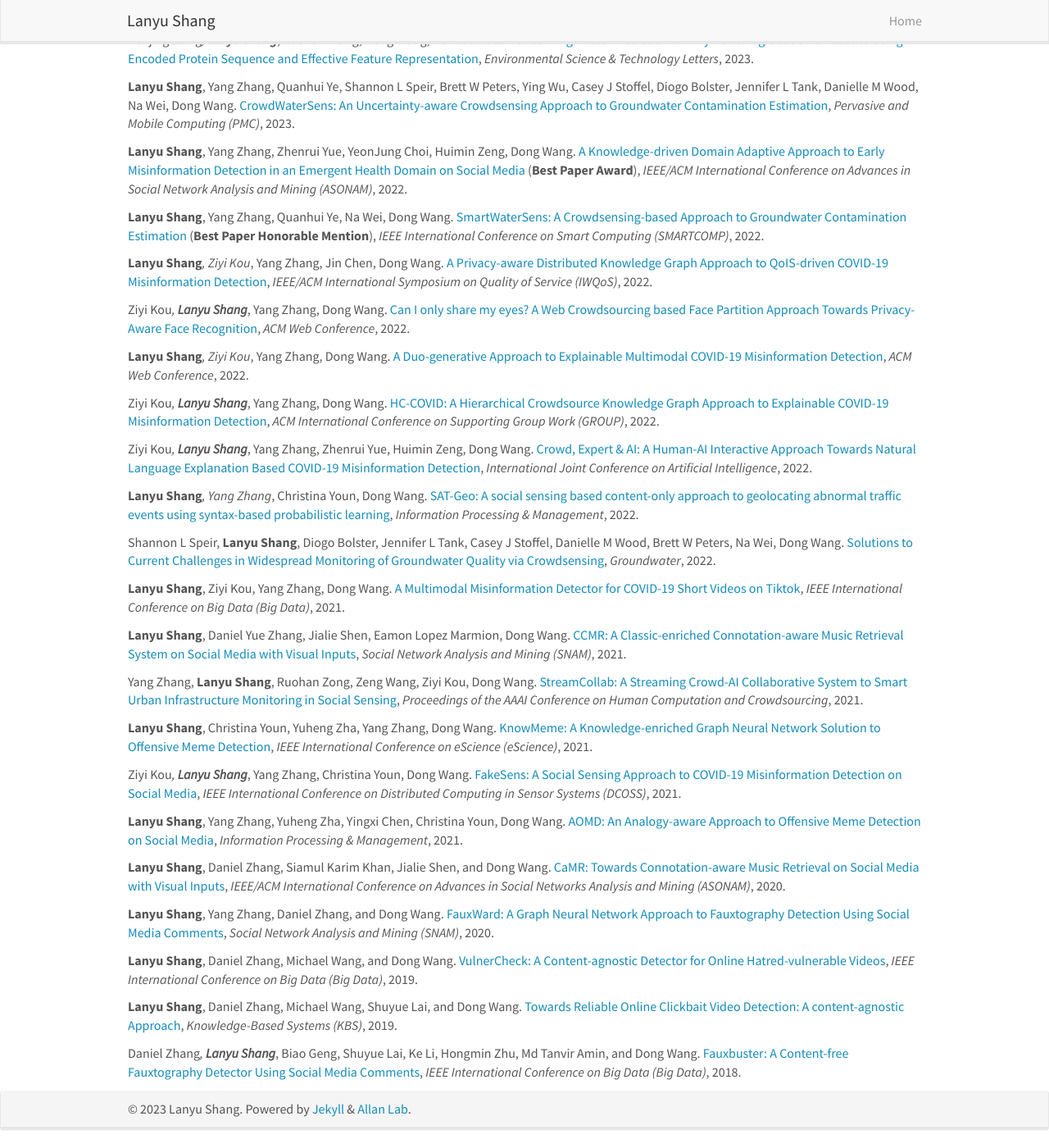
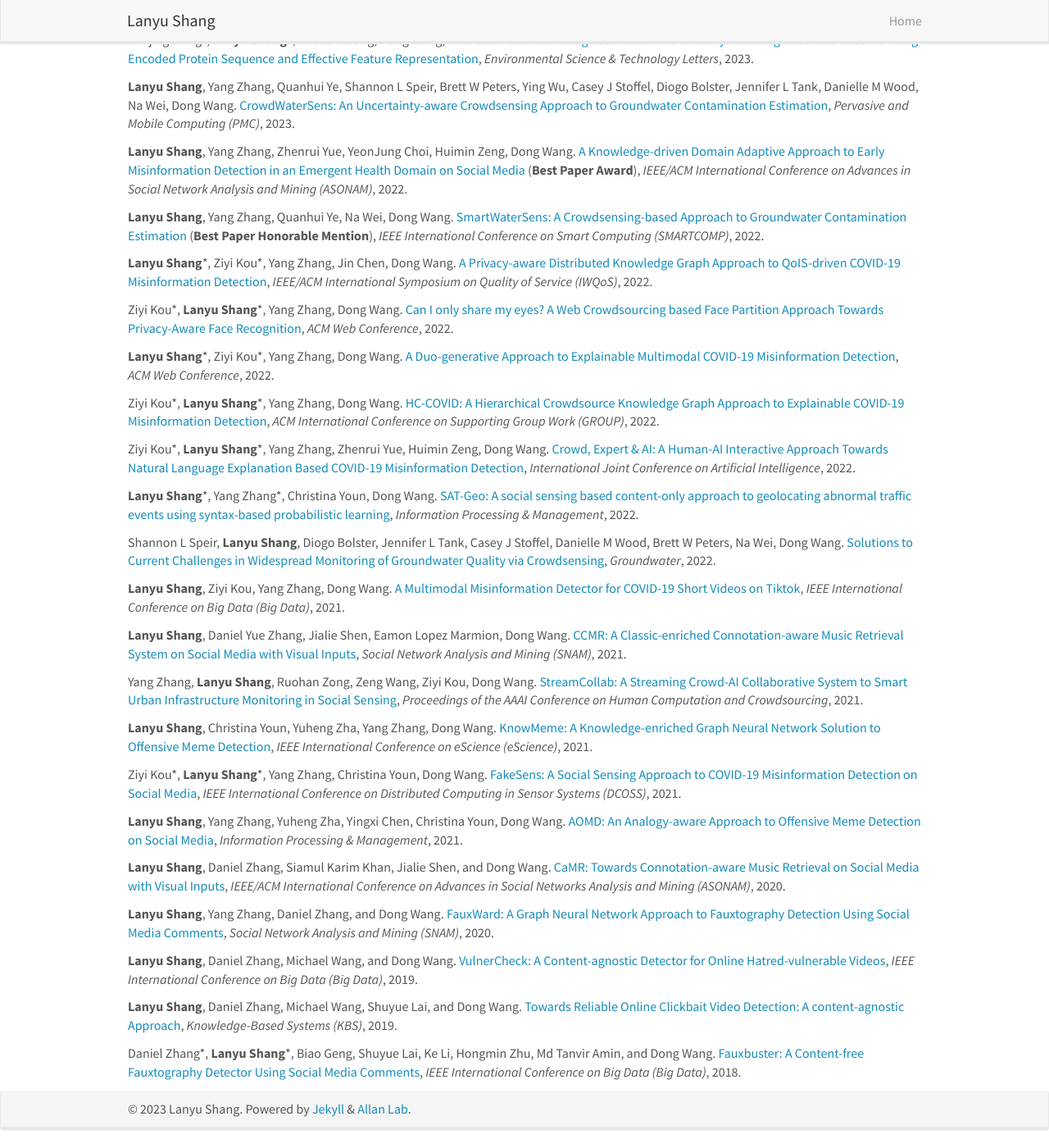
Before and after one commit to ShangLanyu/shanglanyu.github.io, a Jekyll site: the page built from _pages/home.md, in a window 1280 px wide and 1400 px high, scrolled down 806 px. Shown: the whole window at 82% size. Built offline with Jekyll 4.4.1, drawn with Linux system fonts in a browser that asks for light colours; nearby versions of some CDN libraries.

```diff
--- a/_pages/home.md
+++ b/_pages/home.md
@@ -51,7 +51,7 @@ I am currently a Ph.D. candidate in the [School of Information Sciences (iSchool
 _Note: * denotes equal contribution between first two authors._
 
 
-Renjing Jiang*, **Lanyu Shang***, Ruohan Wang, Dong Wang, Na Wei.
+Renjing Jiang\*, **Lanyu Shang**\*, Ruohan Wang, Dong Wang, Na Wei.
 [Machine Learning Based Prediction of Enzymatic Degradation of Plastics Using Encoded Protein Sequence and Effective Feature Representation](https://doi.org/10.1021/acs.estlett.3c00293),
 _Environmental Science & Technology Letters_, 2023.
 
@@ -71,32 +71,32 @@ _IEEE/ACM International Conference on Advances in Social Network Analysis and Mi
 _IEEE International Conference on Smart Computing (SMARTCOMP)_, 2022.
 
 
-**Lanyu Shang***, Ziyi Kou*, Yang Zhang, Jin Chen, Dong Wang.
+**Lanyu Shang**\*, Ziyi Kou\*, Yang Zhang, Jin Chen, Dong Wang.
 [A Privacy-aware Distributed Knowledge Graph Approach to QoIS-driven COVID-19 Misinformation Detection](https://ieeexplore.ieee.org/document/9812879),
 _IEEE/ACM International Symposium on Quality of Service (IWQoS)_, 2022.
 
 
-Ziyi Kou*, **Lanyu Shang***, Yang Zhang, Dong Wang.
+Ziyi Kou\*, **Lanyu Shang**\*, Yang Zhang, Dong Wang.
 [Can I only share my eyes? A Web Crowdsourcing based Face Partition Approach Towards Privacy-Aware Face Recognition](https://doi.org/10.1145/3485447.3512256),
 _ACM Web Conference_, 2022.
 
 
-**Lanyu Shang***, Ziyi Kou*, Yang Zhang, Dong Wang.
+**Lanyu Shang**\*, Ziyi Kou\*, Yang Zhang, Dong Wang.
 [A Duo-generative Approach to Explainable Multimodal COVID-19 Misinformation Detection](https://doi.org/10.1145/3485447.3512257),
 _ACM Web Conference_, 2022.
 
 
-Ziyi Kou*, **Lanyu Shang***, Yang Zhang, Dong Wang.
+Ziyi Kou\*, **Lanyu Shang**\*, Yang Zhang, Dong Wang.
 [HC-COVID: A Hierarchical Crowdsource Knowledge Graph Approach to Explainable COVID-19 Misinformation Detection](https://doi.org/10.1145/3492855),
 _ACM International Conference on Supporting Group Work (GROUP)_, 2022.
 
 
-Ziyi Kou*, **Lanyu Shang***, Yang Zhang, Zhenrui Yue, Huimin Zeng, Dong Wang.
+Ziyi Kou\*, **Lanyu Shang**\*, Yang Zhang, Zhenrui Yue, Huimin Zeng, Dong Wang.
 [Crowd, Expert & AI: A Human-AI Interactive Approach Towards Natural Language Explanation Based COVID-19 Misinformation Detection](https://www.ijcai.org/proceedings/2022/0706.pdf),
 _International Joint Conference on Artificial Intelligence_, 2022.
 
 
-**Lanyu Shang***, Yang Zhang*, Christina Youn, Dong Wang.
+**Lanyu Shang**\*, Yang Zhang\*, Christina Youn, Dong Wang.
 [SAT-Geo: A social sensing based content-only approach to geolocating abnormal traffic events using syntax-based probabilistic learning](https://doi.org/10.1016/j.ipm.2021.102807),
 _Information Processing & Management_, 2022.
 
@@ -126,7 +126,7 @@ _Proceedings of the AAAI Conference on Human Computation and Crowdsourcing_, 202
 _IEEE International Conference on eScience (eScience)_, 2021.
 
 
-Ziyi Kou*, **Lanyu Shang***, Yang Zhang, Christina Youn, Dong Wang.
+Ziyi Kou\*, **Lanyu Shang**\*, Yang Zhang, Christina Youn, Dong Wang.
 [FakeSens: A Social Sensing Approach to COVID-19 Misinformation Detection on Social Media](https://ieeexplore.ieee.org/document/9600021),
 _IEEE International Conference on Distributed Computing in Sensor Systems (DCOSS)_, 2021.
 
@@ -154,7 +154,7 @@ _IEEE International Conference on Big Data (Big Data)_, 2019.
 _Knowledge-Based Systems (KBS)_, 2019.
 
 
-Daniel Zhang*, **Lanyu Shang***, Biao Geng, Shuyue Lai, Ke Li, Hongmin Zhu, Md Tanvir Amin, and Dong Wang.
+Daniel Zhang\*, **Lanyu Shang**\*, Biao Geng, Shuyue Lai, Ke Li, Hongmin Zhu, Md Tanvir Amin, and Dong Wang.
 [Fauxbuster: A Content-free Fauxtography Detector Using Social Media Comments](https://ieeexplore.ieee.org/document/8622344),
 _IEEE International Conference on Big Data (Big Data)_, 2018.
 
```
